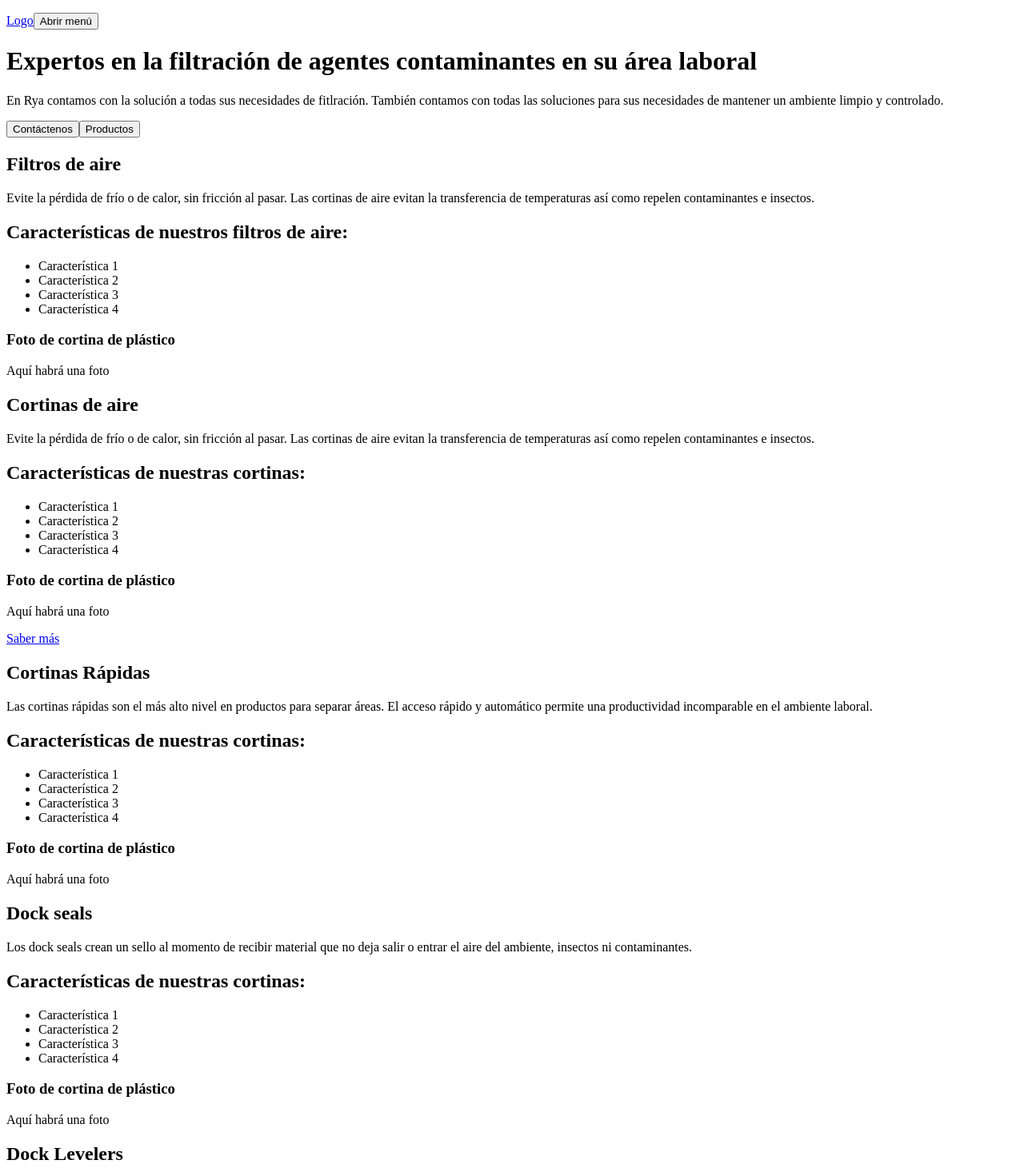
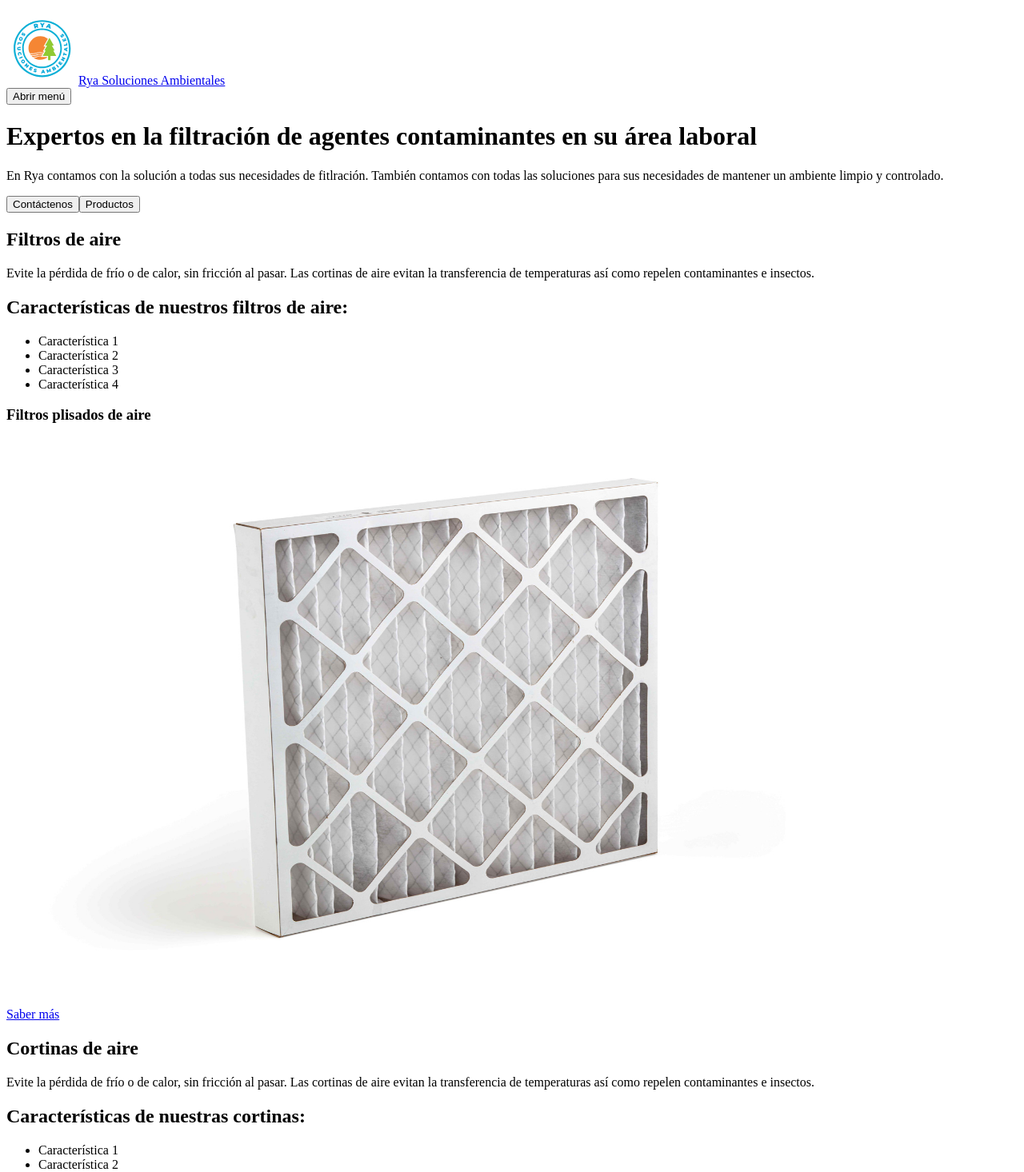
Before and after one commit to mar-cial/rya, a Next.js app: page / in a window 1280 px wide. Shown: the top 1466 px of the page at 80% size. Built offline with nearby package versions, Linux system fonts and the light colour scheme.

Commit message:
Navigation kinda works. Le hace caso al state cuando quiere. Tal vez tenga que introducir context o entender como se usa el State + Framer motion mejor. El componente de aside está listo. Falta agregar las imagenes de los productos en la landing page.

```diff
--- a/components/layout/Layout.jsx
+++ b/components/layout/Layout.jsx
@@ -25,9 +25,9 @@ const Layout = ({children}) => {
         <div className={'p-4'}>
             <Head>
                 <title>Rya Soluciones Ambientales</title>
-
+                <link rel="icon" href="/logo.svg" />
             </Head>
-            <NavigationContainer status={openMenu}/>
+            <NavigationContainer status={openMenu} action={() => toggle()}/>
 
             <Header status={openMenu} action={() => toggle()}/>
             {children}
--- a/components/layout/header/header.jsx
+++ b/components/layout/header/header.jsx
@@ -1,10 +1,17 @@
 import Link from 'next/link'
-
+import Image from 'next/image'
 const Header = ({status, action}) => {
     return (
-        <header className={'flex justify-between items-center'}>
-            <Link href={"/"}><a className={'font-bold text-xl'}>Logo</a></Link>
-            <button onClick={action} className={'font-bold text-xl px-2 py-2 bg-black text-white rounded-md'}>{status ? "Cerrar menú" : "Abrir menú"}</button>
+        <header className={'grid grid-cols-2'}>
+
+            <div className={'flex items-center '}>
+                <Link href={"/"} passHref><Image width={90} height={90} src={"/logo.svg"} className={'cursor-pointer'} /></Link>
+                <Link href={"/"} passHref><a className={'font-bold md:text-2xl cursor-pointer'}>Rya Soluciones Ambientales</a></Link>
+            </div>
+
+            <div className={'flex justify-end items-center'}>
+                <button onClick={action} className={'font-bold md:text-xl px-2 py-1 bg-black text-white rounded-md'}>{status ? "Cerrar menú" : "Abrir menú"}</button>
+            </div>
         </header>
     )
 }
--- a/components/layout/navigation/navigationAnimations.jsx
+++ b/components/layout/navigation/navigationAnimations.jsx
@@ -13,7 +13,8 @@ export const navContainerAnimation = {
             when: 'afterChildren',
             staggerChildren: 0.05,
             staggerDirection: -1
-        }
+        },
+
     }
 }
 
--- a/components/layout/navigation/navigationContainer.jsx
+++ b/components/layout/navigation/navigationContainer.jsx
@@ -13,7 +13,8 @@ const NavigationContainer = ({status, action}) => {
                                        whileHover={{x: 5}}
                                        whileTap={{x: 0}}
                                        key={i}
-                                       onClick={action}>
+                                       onClick={action}
+                                       >
 
                                     <Link href={v.url} passHref>
                                         <a>{v.text}</a>
--- /dev/null
+++ b/components/sections/AsideSectionPhoto.jsx
@@ -0,0 +1,33 @@
+/*
+* Created by cesarmarcial on 10/09/21
+*/
+
+// general imports
+
+// components imports
+
+// function imports
+import Link from "next/link";
+import Image from 'next/image'
+
+// Beginning of component: AsideSectionPhoto
+
+const AsideSectionPhoto = ({imageTitle, imageSrc, imageLink}) => {
+    return (
+        <aside className={'border-2 border-black grid rounded-md p-2'}>
+           <header className={'flex justify-center py-2 border-b-2'}>
+               <h3 className={'font-bold text-xl'}>
+                   {imageTitle}
+               </h3>
+           </header>
+            <div>
+                <Image src={imageSrc} alt={"Air pleated filter"} layout={'responsive'} width={1920} height={1080}/>
+            </div>
+            <Link href={imageLink}>
+                <a className={'flex justify-center bg-black text-white font-bold rounded-md py-1'}>Saber más</a>
+            </Link>
+        </aside>
+    )
+}
+
+export default AsideSectionPhoto
--- a/components/sections/filtersSection/filtersSection.jsx
+++ b/components/sections/filtersSection/filtersSection.jsx
@@ -1,3 +1,5 @@
+import AsideSectionPhoto from "../AsideSectionPhoto";
+
 const FilterSection = () => {
     return (
         <section className={'grid md:grid-cols-3 md:gap-6 py-8'}>
@@ -20,14 +22,7 @@ const FilterSection = () => {
                     <li>Característica 4</li>
                 </ul>
             </div>
-            <aside className={'border-2 border-black'}>
-                <h3 className={'font-bold text-xl'}>
-                    Foto de cortina de plástico
-                </h3>
-                <div className={'flex items-center justify-center border-2 border-black h-40'}>
-                    <p>Aquí habrá una foto</p>
-                </div>
-            </aside>
+            <AsideSectionPhoto imageTitle={"Filtros plisados de aire"} imageLink={"/productos"} imageSrc={"/pleatedFilter.jpg"}/>
         </section>
     )
 }
```
Also changed, not shown: public/pleatedFilter.jpg (added).
